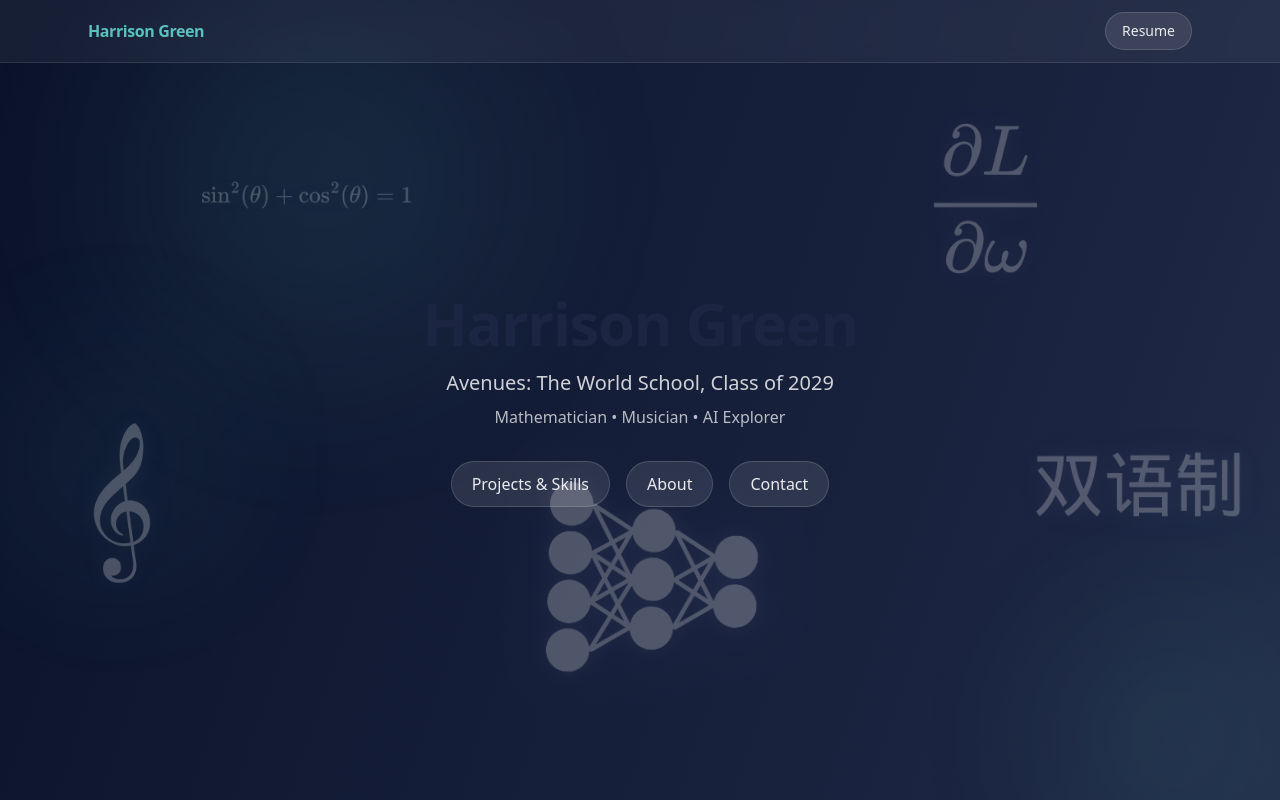
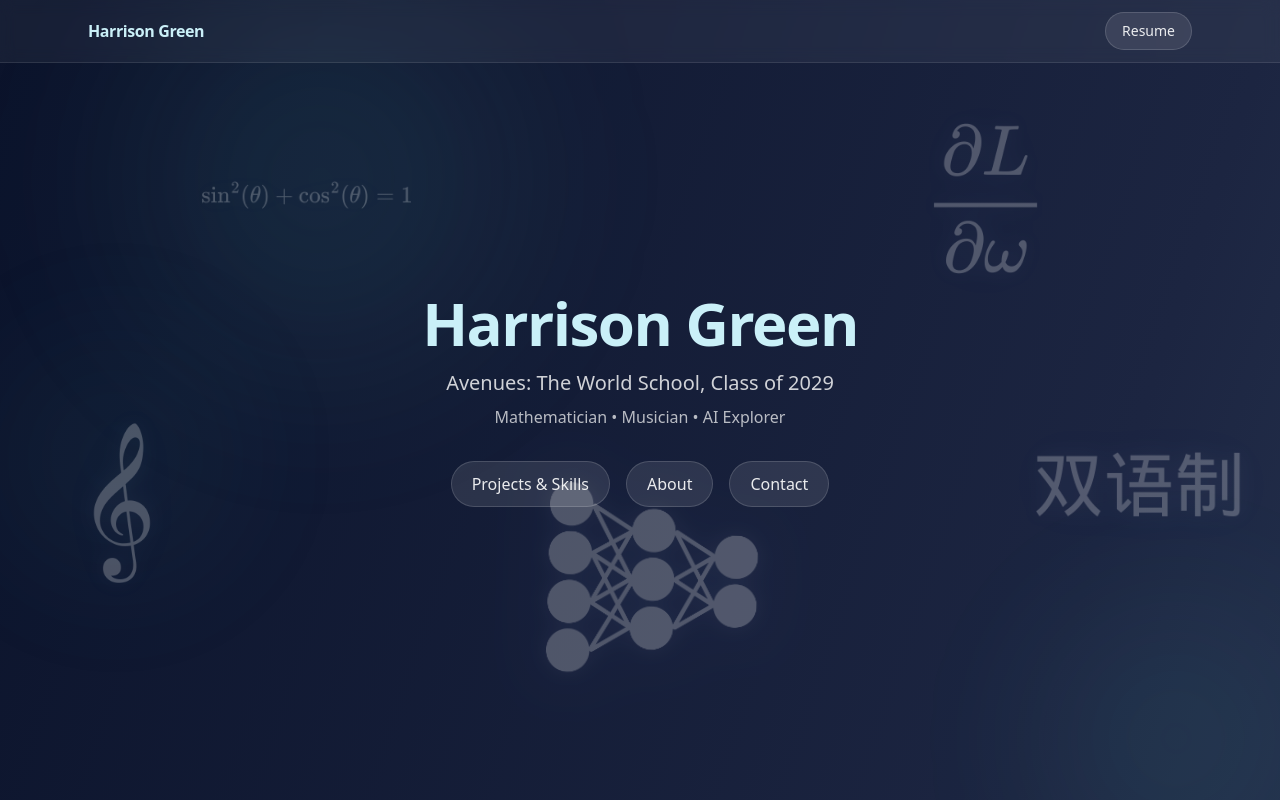
Before and after one commit to bingst0n/bingst0n.github.io, a Next.js app: page / in a window 1280 px wide. Shown: the top 800 px of the page. Built offline with nearby package versions, Linux system fonts and the light colour scheme.

Commit message:
Change title color to #caf0f8 in hero and header

```diff
--- a/app/page.tsx
+++ b/app/page.tsx
@@ -59,7 +59,7 @@ export default function Home() {
 
         <div className="mx-auto max-w-4xl px-4 sm:px-6 z-10">
           <div className="text-center">
-            <h1 className="text-5xl sm:text-6xl font-semibold tracking-tight" style={{ color: '#1c2541' }}>
+            <h1 className="text-5xl sm:text-6xl font-semibold tracking-tight" style={{ color: '#caf0f8' }}>
               {home.heroTitle}
             </h1>
             <p className="mt-4 text-white/80 text-lg sm:text-xl">
--- a/components/scroll-header.tsx
+++ b/components/scroll-header.tsx
@@ -32,7 +32,7 @@ export default function ScrollHeader() {
       }`}
     >
       <nav className="mx-auto max-w-6xl px-4 sm:px-6 py-3 flex items-center justify-between">
-        <a href="#" className="font-semibold tracking-tight transition-colors" style={{ color: '#5bc0be' }}>
+        <a href="#" className="font-semibold tracking-tight transition-colors" style={{ color: '#caf0f8' }}>
           Harrison Green
         </a>
         <a
```
